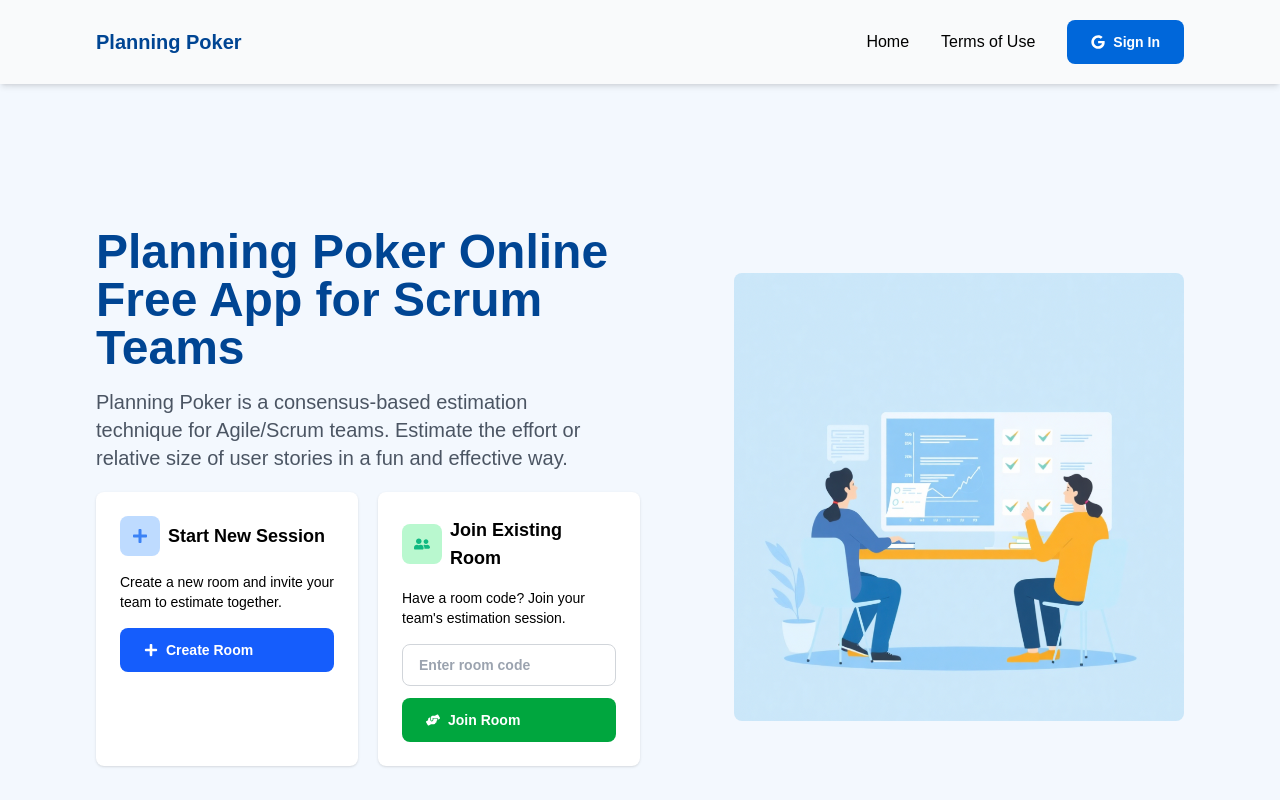
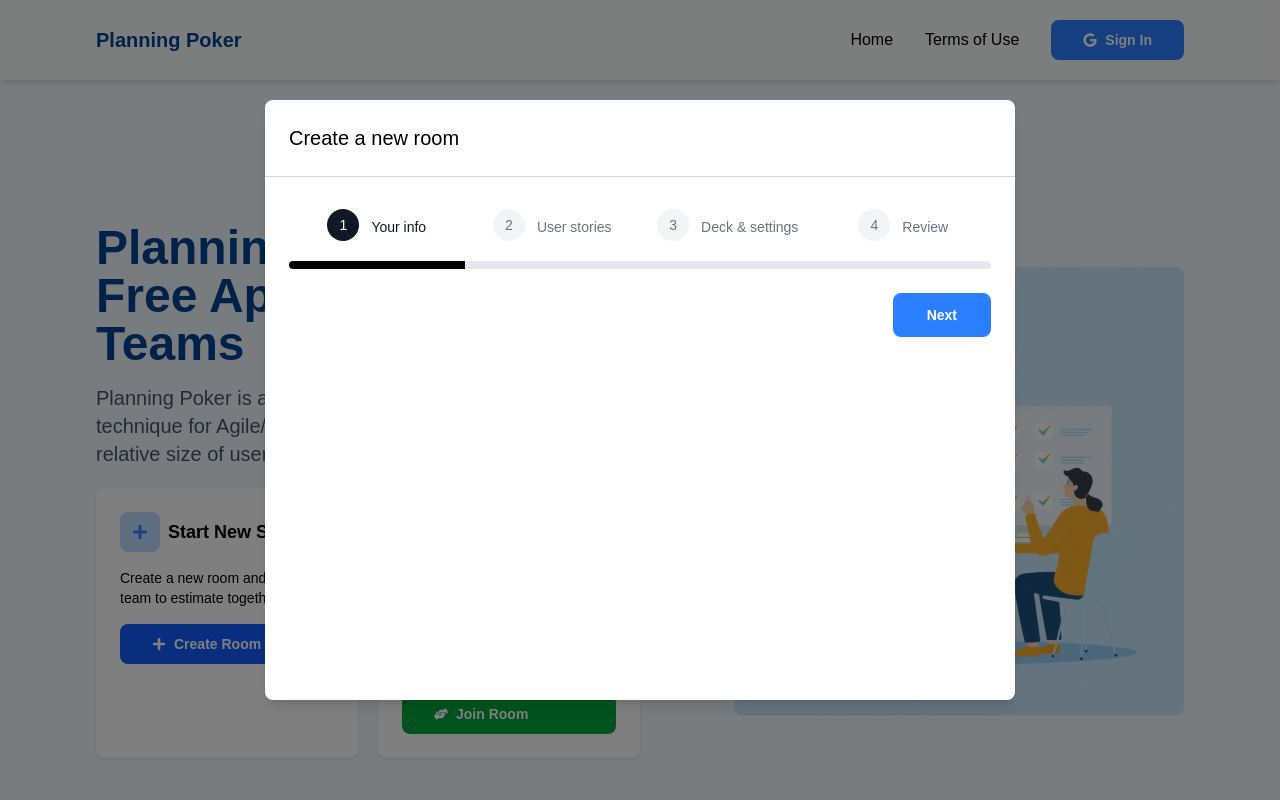
Before and after one commit to malvezzidatr/planning-poker, a Next.js app: page / in a window 1280 px wide. Shown: the top 800 px of the page. Built offline with nearby package versions, Linux system fonts and the light colour scheme; no server answers.

Commit message:
feat: New modal to create room, created the component steps

```diff
--- a/src/components/Button/Button.tsx
+++ b/src/components/Button/Button.tsx
@@ -30,12 +30,13 @@ export const Button = ({
     <button className={button({ variant, full, textCenter, outlined, disabled, backgroundColor })} disabled={disabled} onClick={onClick}>
       {iconName && (
         <Icon
+          className="mr-2"
           size={14}
           name={iconName}
           color={iconColor}
         />
       )}
-      <p className="ml-2 text-sm font-bold">{text}</p>
+      <p className="text-sm font-bold">{text}</p>
     </button>
   );
 };
--- a/src/components/Button/ButtonVariants.ts
+++ b/src/components/Button/ButtonVariants.ts
@@ -1,12 +1,11 @@
-import { animate } from "framer-motion";
 import { tv } from "tailwind-variants";
 
 export const button = tv({
-  base: "flex items-center py-3 px-6 rounded-lg cursor-pointer transition-colors",
+  base: "flex items-center py-2.5 px-8 rounded-lg cursor-pointer transition-all",
   variants: {
     variant: {
-      primary: "bg-[#0067DA] hover:bg-[#0056B3] text-white",
-      secondary: "bg-gray-100 hover:bg-gray-200 text-gray-800",
+      primary: "bg-blue-500 hover:opacity-85 text-white",
+      secondary: "bg-white-100 hover:bg-gray-100 text-gray-800",
     },
     full: {
       true: "w-full",
--- /dev/null
+++ b/src/components/CreateRoomModalStepByStep/CreateRoomModalStepByStep.tsx
@@ -0,0 +1,37 @@
+"use client"
+
+import { useState } from "react"
+import Stepper from "../Stepper/Stepper"
+import { Button } from "../Button/Button";
+
+export const CreateRoomModalStepByStep = () => {
+  const [currentStep, setCurrentStep] = useState<number>(1);
+
+  const nextStep = () => {
+    setCurrentStep(prevState => prevState + 1);
+  }
+
+  const previousStep = () => {
+    setCurrentStep(prevState => prevState - 1);
+  }
+
+  return (
+    <div
+      style={{backgroundColor: "rgba(0, 0, 0, 0.5)"}}
+      className="fixed inset-0 flex-col justify-center items-center z-50 flex"
+    >
+      <div className="bg-white relative text-black rounded-lg shadow-lg flex flex-col overflow-scroll h-[600px] w-[750px]">
+        <h4 className="text-xl p-6 border-b-[1px] border-gray-300">Create a new room</h4>
+        <div className="mt-2 p-6 w-full">
+          <Stepper currentStep={currentStep} />
+        </div>
+        <div className="flex sticky bottom-0 bg-white w-full justify-end gap-4 px-6">
+          {currentStep !== 1 && (
+            <Button onClick={previousStep} outlined variant="secondary" text="Back" />
+          )}
+          <Button onClick={nextStep} outlined text="Next" />
+        </div>
+      </div>
+    </div>
+  )
+}
--- a/src/components/JoinSessionCardGroup/JoinSessionCardGroup.tsx
+++ b/src/components/JoinSessionCardGroup/JoinSessionCardGroup.tsx
@@ -8,6 +8,7 @@ import { v4 as uuid } from "uuid";
 import { Alert } from "../Alert/Alert";
 import { AnimatePresence } from "framer-motion";
 import socket from "@/lib/socket";
+import { CreateRoomModalStepByStep } from "../CreateRoomModalStepByStep/CreateRoomModalStepByStep";
 
 export const JoinSessionCardGroup = () => {
   const [roomCode, setRoomCode] = useState<string>("");
@@ -57,13 +58,14 @@ export const JoinSessionCardGroup = () => {
         <JoinSessionCard buttonBackgroundColor="blue" primaryColor="blue" buttonIconName="plus" onClick={() => setIsCreateRoomModalOpen(true)} iconName="plus" description="Create a new room and invite your team to estimate together." title="Start New Session" buttonText="Create Room" />
         <JoinSessionCard buttonBackgroundColor="green" primaryColor="green" buttonIconName="handTogether" onClick={joinRoom} iconName="groupOfUsers" description="Have a room code? Join your team's estimation session." title="Join Existing Room" buttonText="Join Room" input={{ value: roomCode, setValue: setRoomCode }} />
       </div>
-      <CreateRoomModal
+      {/* <CreateRoomModal
         onClose={() => setIsCreateRoomModalOpen(false)}
         isOpen={isCreateRoomModalOpen}
         headerTitle="Create Room"
         headerDescription="Set up your planning session and invite your team"
         handlePress={createRoom}
-      />
+      /> */}
+      <CreateRoomModalStepByStep />
     </>
   )
 }
--- a/src/components/ProgressBar/ProgressBar.tsx
+++ b/src/components/ProgressBar/ProgressBar.tsx
@@ -7,7 +7,7 @@ export const ProgressBar = ({ value, color = "bg-blue-500" }: ProgressBarProps)
   const clampedValue = Math.min(100, Math.max(0, value));
 
   return (
-    <div className="w-full h-4 bg-gray-200 rounded-full overflow-hidden">
+    <div className="w-full h-2 bg-gray-200 rounded-full overflow-hidden">
       <div
         className={`h-full ${color} transition-all duration-300`}
         style={{ width: `${clampedValue}%` }}
--- /dev/null
+++ b/src/components/Stepper/Stepper.tsx
@@ -0,0 +1,70 @@
+import React from "react";
+import { ProgressBar } from "../ProgressBar/ProgressBar";
+
+interface StepperProps {
+  currentStep: number;
+}
+
+const steps = [
+  { number: 1, label: "Your info" },
+  { number: 2, label: "User stories" },
+  { number: 3, label: "Deck & settings" },
+  { number: 4, label: "Review" },
+];
+
+const Stepper: React.FC<StepperProps> = ({ currentStep }) => {
+  return (
+    <div className="w-full">
+      <div className="flex mb-5">
+        {steps.map((step) => {
+          const isActive = step.number === currentStep;
+          const isCompleted = step.number < currentStep;
+
+          return (
+            <div
+              key={step.number}
+              className="flex gap-3 w-full justify-center"
+            >
+              <div className="flex gap-3">
+                <div
+                  className={`flex items-center justify-center w-8 h-8 rounded-full text-sm font-medium
+                  ${
+                    isActive
+                      ? "bg-gray-900 text-white"
+                      : isCompleted
+                      ? "bg-gray-200 text-gray-700"
+                      : "bg-gray-100 text-gray-500"
+                  }`}
+                >
+                  {step.number}
+                </div>
+
+                <span
+                  className={`mt-2 text-sm ${
+                    isActive
+                      ? "text-gray-900 font-medium"
+                      : "text-gray-500"
+                  }`}
+                >
+                  {step.label}
+                </span>
+              </div>
+            </div>
+          );
+        })}
+      </div>
+
+      <ProgressBar color="bg-black" value={((currentStep) / (steps.length)) * 100} />
+      {/* <div className="relative mt-4 h-1 bg-gray-200 rounded-full">
+        <div
+          className="absolute top-0 left-0 h-1 bg-gray-900 rounded-full transition-all duration-300"
+          style={{
+            width: `${((currentStep - 1) / (steps.length - 1)) * 100}%`,
+          }}
+        />
+      </div> */}
+    </div>
+  );
+};
+
+export default Stepper;
```
